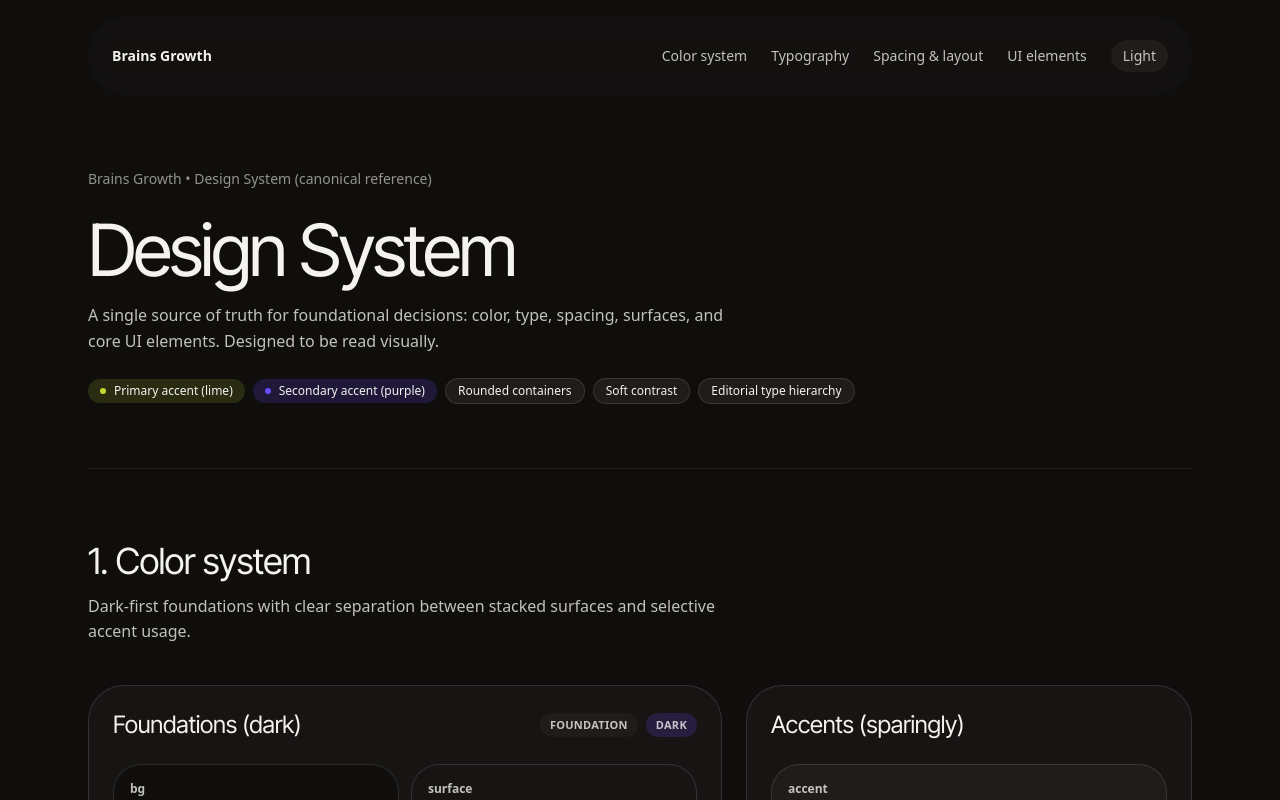
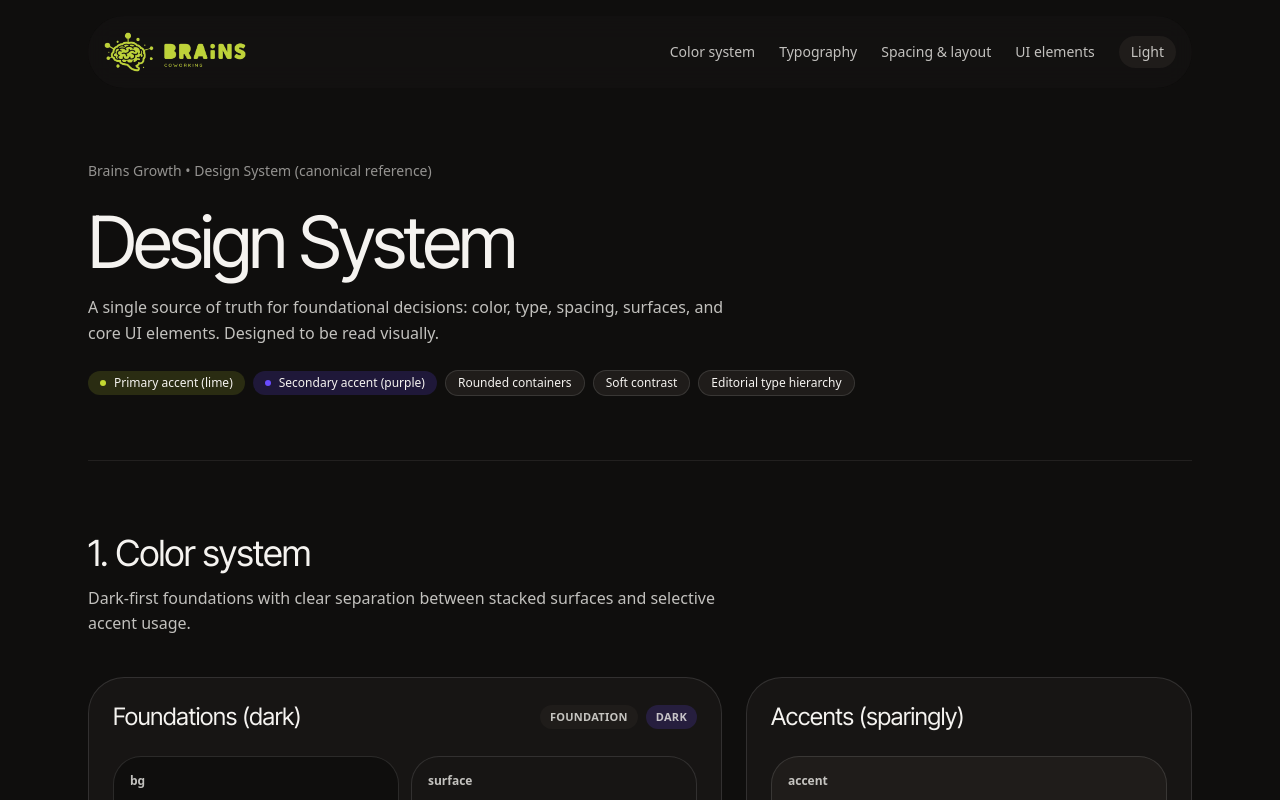
Before and after one commit to lucas-bids/brains-growth, a Next.js app: page /design-system in a window 1280 px wide. Shown: the top 800 px of the page. Built offline with nearby package versions, Linux system fonts and the light colour scheme.

Commit message:
feat(nav): replace text placeholder with logo

```diff
--- a/app/design-system/page.tsx
+++ b/app/design-system/page.tsx
@@ -1,6 +1,7 @@
 "use client";
 
 import { useState, useEffect } from "react";
+import Image from "next/image";
 import { Inter, Inter_Tight } from "next/font/google";
 
 const inter = Inter({
@@ -171,10 +172,17 @@ export default function DesignSystemPage() {
           {/* Full-width pill nav: logo left | links + toggle right */}
           <nav
             aria-label="Primary"
-            className="flex w-full items-center justify-between rounded-full p-6 bg-surface/50 backdrop-blur-md"
+            className="flex w-full items-center justify-between rounded-full p-4 bg-surface/50 backdrop-blur-md"
           >
-            {/* Logo placeholder */}
-            <span className="text-sm font-semibold text-text">Brains Growth</span>
+            {/* Logo */}
+            <Image
+              src="/images/logo-green.png"
+              alt="Brains Coworking"
+              width={160}
+              height={40}
+              className="h-10 w-auto"
+              priority
+            />
 
             {/* Nav links + toggle grouped on the right */}
             <div className="flex items-center gap-6">
```
Also changed, not shown: public/images/logo-green.png (added).
